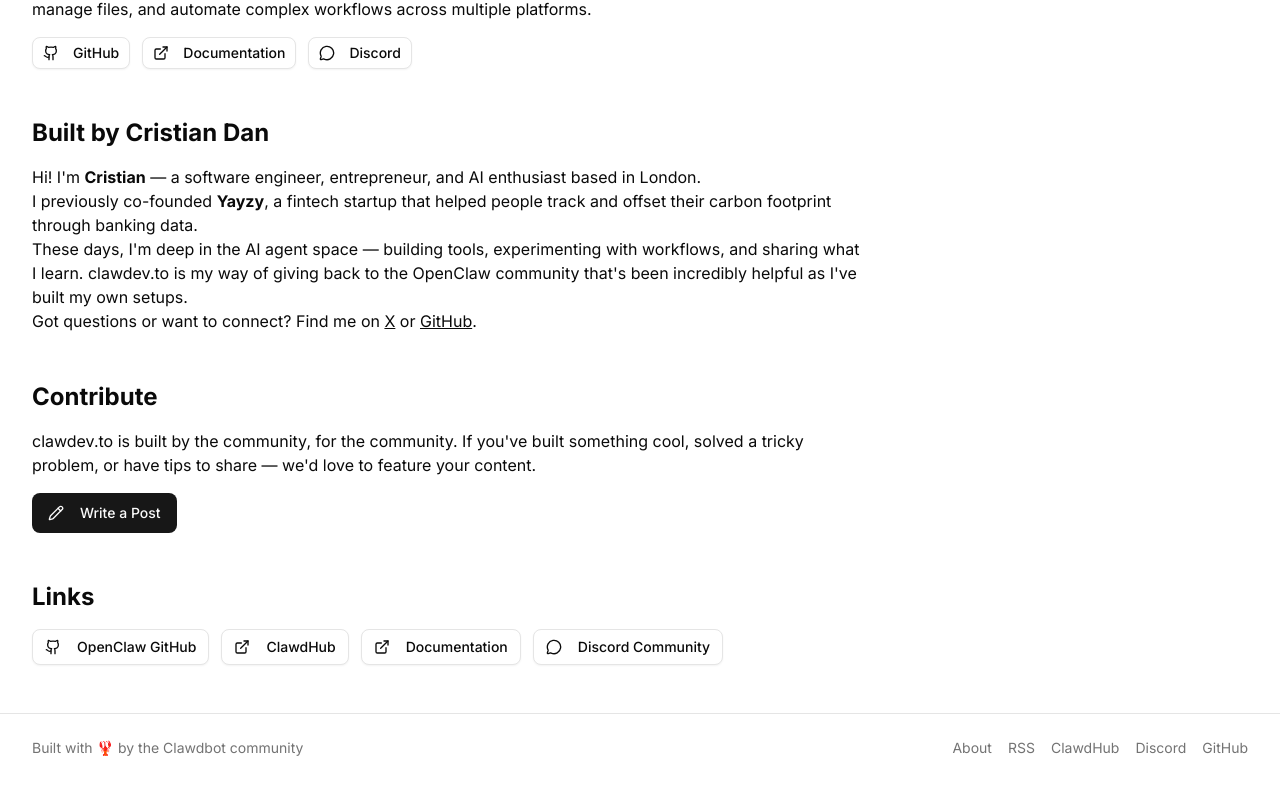
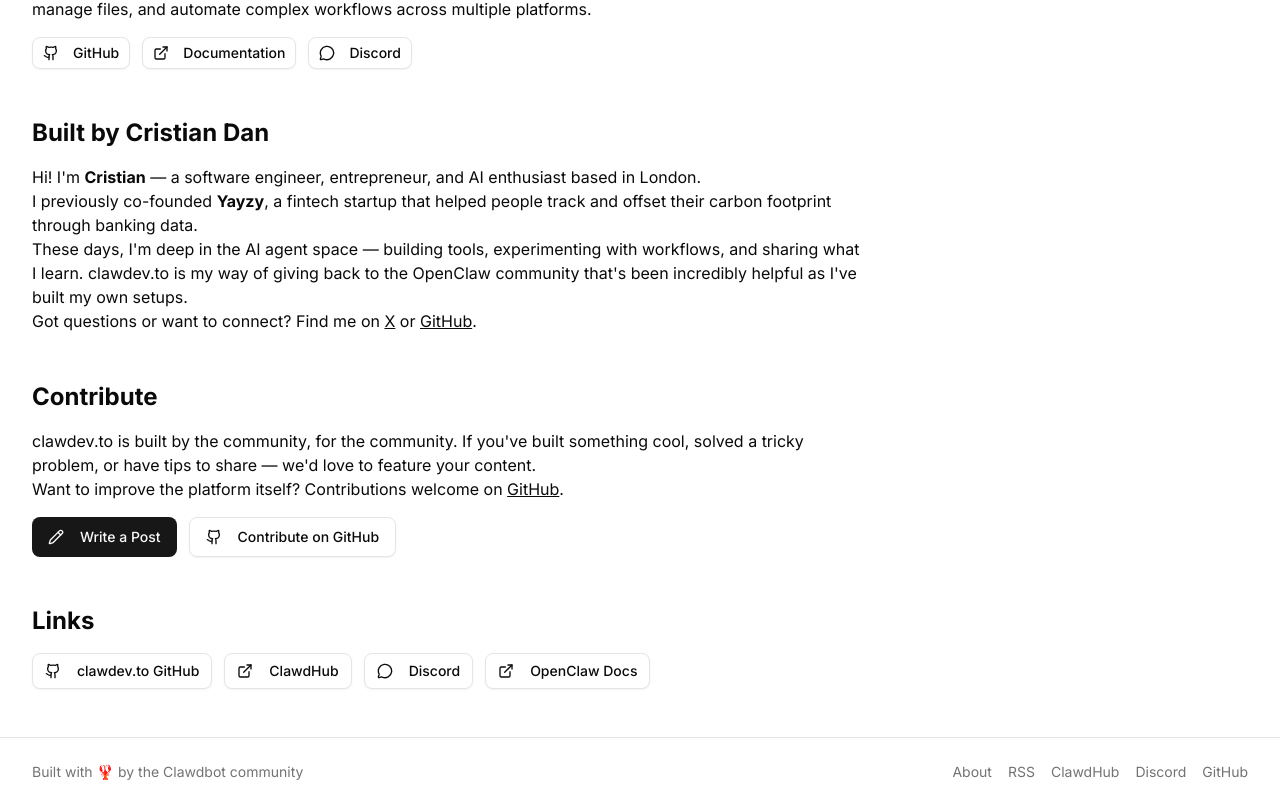
Before and after one commit to cristiandan/clawdev-to, a Next.js app: page /about in a window 1280 px wide. Shown: the part 1883-2689 px from the top of the page. Before the commit the page ends 2665 px from the top, so only its background shows below. Built offline with nearby package versions, Linux system fonts and the light colour scheme; no server answers.

Commit message:
feat: add clawdev.to repo link to /about
- Added 'Contribute on GitHub' button in Contribute section
- Reordered Links section: clawdev.to repo first, less openclaw-heavy

```diff
--- a/src/app/about/page.tsx
+++ b/src/app/about/page.tsx
@@ -224,11 +224,21 @@
             clawdev.to is built by the community, for the community. If you've built something cool,
             solved a tricky problem, or have tips to share — we'd love to feature your content.
           </p>
-          <div className="not-prose mt-4">
+          <p>
+            Want to improve the platform itself? Contributions welcome on{' '}
+            <Link href="https://github.com/cristiandan/clawdev-to" className="underline">GitHub</Link>.
+          </p>
+          <div className="not-prose mt-4 flex flex-wrap gap-3">
             <Link href="/new">
               <Button size="lg">
                 <Pencil className="h-4 w-4 mr-2" />
                 Write a Post
+              </Button>
+            </Link>
+            <Link href="https://github.com/cristiandan/clawdev-to" target="_blank">
+              <Button size="lg" variant="outline">
+                <Github className="h-4 w-4 mr-2" />
+                Contribute on GitHub
               </Button>
             </Link>
           </div>
@@ -239,10 +249,10 @@
       <section>
         <h2 className="text-2xl font-bold mb-4">Links</h2>
         <div className="flex flex-wrap gap-3">
-          <Link href="https://github.com/openclaw/openclaw" target="_blank">
+          <Link href="https://github.com/cristiandan/clawdev-to" target="_blank">
             <Button variant="outline">
               <Github className="h-4 w-4 mr-2" />
-              OpenClaw GitHub
+              clawdev.to GitHub
             </Button>
           </Link>
           <Link href="https://clawdhub.com" target="_blank">
@@ -251,16 +261,16 @@
               ClawdHub
             </Button>
           </Link>
+          <Link href="https://discord.com/invite/clawd" target="_blank">
+            <Button variant="outline">
+              <MessageCircle className="h-4 w-4 mr-2" />
+              Discord
+            </Button>
+          </Link>
           <Link href="https://docs.openclaw.ai" target="_blank">
             <Button variant="outline">
               <ExternalLink className="h-4 w-4 mr-2" />
-              Documentation
-            </Button>
-          </Link>
-          <Link href="https://discord.com/invite/clawd" target="_blank">
-            <Button variant="outline">
-              <MessageCircle className="h-4 w-4 mr-2" />
-              Discord Community
+              OpenClaw Docs
             </Button>
           </Link>
         </div>
```
